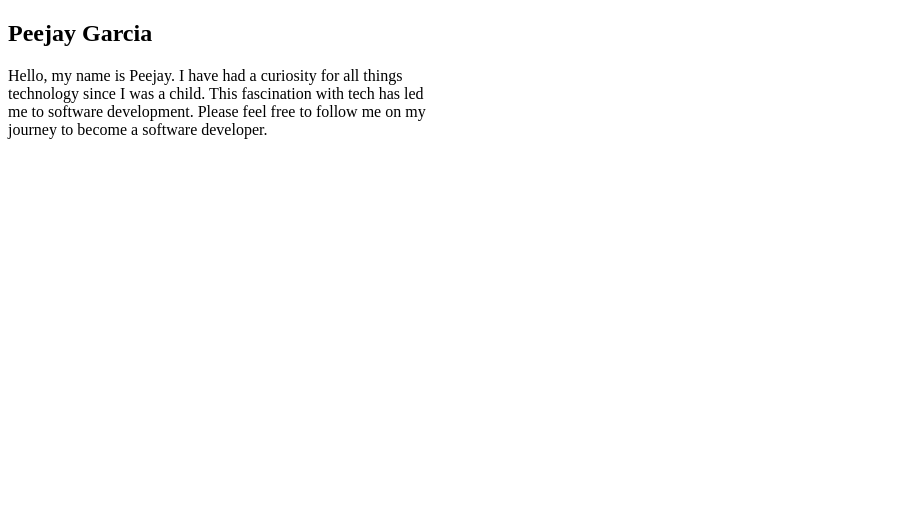
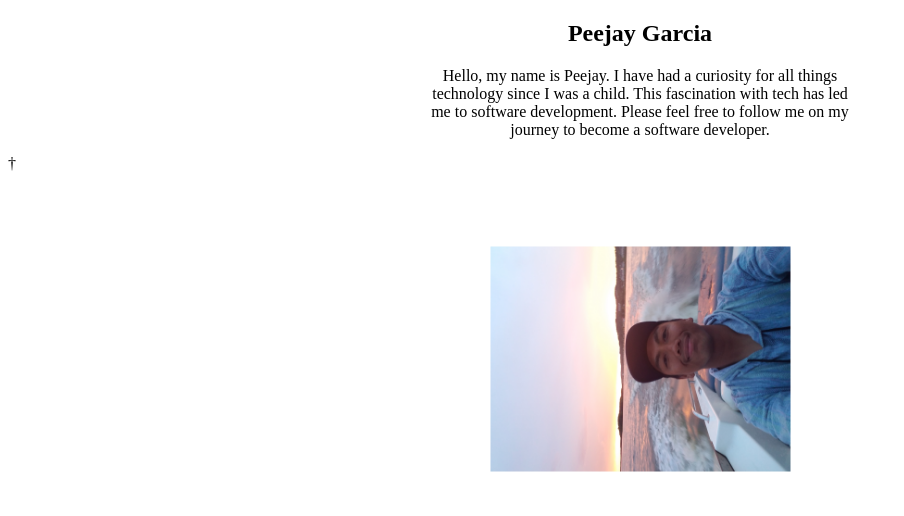
Before and after one commit to PeejayGarcia/html-me-something, a plain HTML site: page index.html in a window 1280 px wide. Shown: the whole page, without its empty margins (0-904 px from the left). Drawn offline with Linux system fonts and the light colour scheme.

Commit message:
Aligned the title, paragraph and added and centered an image.

```diff
--- a/index.html
+++ b/index.html
@@ -4,13 +4,21 @@
     <title>Peejay Garcia</title>
 </head>
 <body>
+
     <article>
-        <h1>Peejay Garcia</h1>
-        <p>Hello, my name is Peejay. I have had a curiosity for all things<br>
+        <h1 align="center">Peejay Garcia</h1>
+        <p style="text-align:center;">Hello, my name is Peejay. I have had a curiosity for all things<br>
         technology since I was a child. This fascination with tech has led<br>
         me to software development. Please feel free to follow me on my <br>
-        journey to become a software developer.
+        journey to become a software developer.<br>
         </p>
+        <footer>&#8224</footer> <br>
+        <br>
     </article>
+    <div style="text-align: center">
+    <img  src = "/images/pjonaboat.jpg" style="transform:rotate(-90deg);"
+    width="auto" height="300">
+    </div>
+
 </body>
 </html>
```
Also changed, not shown: images/pjonaboat.jpg (added).
